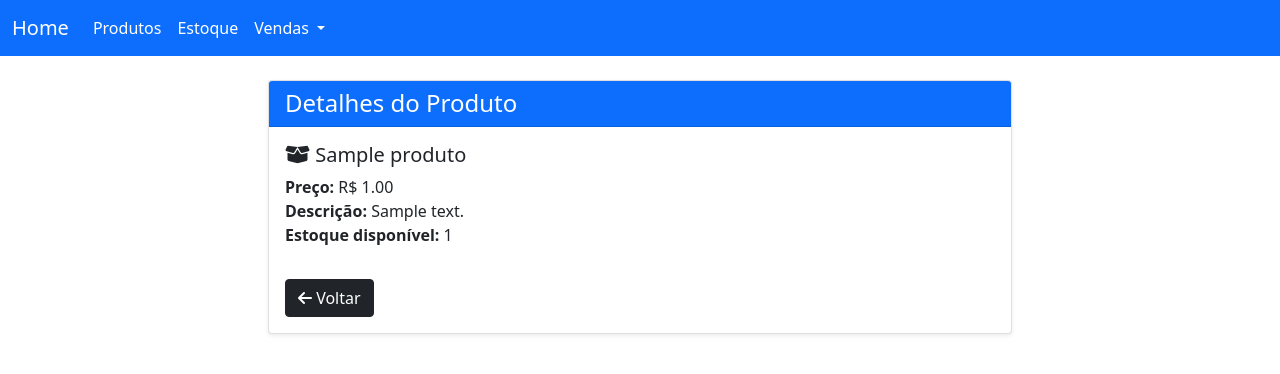
After one commit to HugoMoises/crm_project, a Django app: page /produtos/detail/1/ in a window 1280 px wide. The commit adds this page. Shown: the top 374 px of the page. Run offline with Django 5.2, Linux system fonts and the light colour scheme; tables that the repository leaves empty hold one stand-in row (values such as "Sample post").

Commit message:
Alteração na listagem de produtos e adição de produto_detail

```diff
--- a/produtos/static/css/styles.css
+++ b/produtos/static/css/styles.css
@@ -14,7 +14,11 @@
     margin-left: 5px;
     margin-right: 5px;
 }
-
+/* Lista de Produtos */
+td a {
+  text-decoration: none;
+  color: white;
+}
 
 /* Search */
 
--- /dev/null
+++ b/produtos/templates/produtos/produto_detail.html
@@ -0,0 +1,22 @@
+{% extends 'base.html' %}
+
+{% block content %}
+<div class="col-md-8 offset-md-2 mt-4">
+  <div class="card shadow-sm">
+    <div class="card-header bg-primary text-white">
+      <h4 class="mb-0">Detalhes do Produto</h4>
+    </div>
+    <div class="card-body">
+      <h5 class="card-title text-dark"><i class="fas fa-box-open"></i> {{ produto.nome }}</h5>
+      <p class="card-text">
+        <strong>Preço:</strong> R$ {{ produto.preco }}<br>
+        <strong>Descrição:</strong> {{ produto.descricao }}<br>
+        <strong>Estoque disponível:</strong> {{ produto.estoque }}
+      </p>
+      <a href="{% url 'produto_list' %}" class="btn btn-dark mt-3">
+        <i class="fas fa-arrow-left"></i> Voltar
+      </a>
+    </div>
+  </div>
+</div>
+{% endblock %}
--- a/produtos/templates/produtos/produtos_list.html
+++ b/produtos/templates/produtos/produtos_list.html
@@ -14,19 +14,15 @@
         <thead>
             <tr>
               <th scope="col">Nome</th>
-              <th scope="col">Descrição</th>
               <th scope="col">Preço</th>
-              <th scope="col">Estoque</th>
               <th scope="col">Ações</th>
             </tr>
         </thead>
         <tbody>
             {% for produto in produtos %}
             <tr>
-              <td> {{ produto.nome }} </td>
-              <td> {{ produto.descricao }} </td>
+              <td> <a href="{% url 'produto_detail' produto.id %}" id="link-item">{{produto.nome}}</a> </td>
               <td> {{produto.preco}} </td>
-              <td> {{ produto.estoque }} </td>
               <td>
                 <a class="btn btn-warning btn-sm" href="{% url 'produto_update' produto.id%}"><i class="fa-solid fa-pen-to-square"></i></a>
                 <a href="{% url 'produto_delete' produto.id %}"><i class="fa-solid fa-trash"></i></a>
--- a/produtos/urls.py
+++ b/produtos/urls.py
@@ -1,5 +1,5 @@
 from django.urls import path
-from .views import index, produto_list, create_produto, estoque, vendas, create_venda, produto_update, produto_delete, detail_venda
+from .views import index, produto_list, create_produto, produto_update, produto_delete, produto_detail, estoque, vendas, create_venda,detail_venda
 
 urlpatterns = [
     path('', index, name='index'),
@@ -8,6 +8,7 @@ urlpatterns = [
     path('produtos/create/', create_produto, name='create_produto'),
     path('produtos/update/<int:id>/', produto_update, name='produto_update'),
     path('produtos/delete/<int:id>/', produto_delete, name='produto_delete'),
+    path('produtos/detail/<int:id>/', produto_detail, name='produto_detail'),
 
     #Vendas
     path('estoque/', estoque, name='estoque'),
--- a/produtos/views.py
+++ b/produtos/views.py
@@ -62,6 +62,12 @@ def produto_delete(request, id):
     produto.delete()
     return redirect('produto_list')
 
+def produto_detail(request, id):
+    produto = get_object_or_404(Produto, id=id)
+    context ={
+        'produto': produto,
+    }
+    return render(request, 'produtos/produto_detail.html', context)
 
 #Estoque
 def estoque(request):
```
